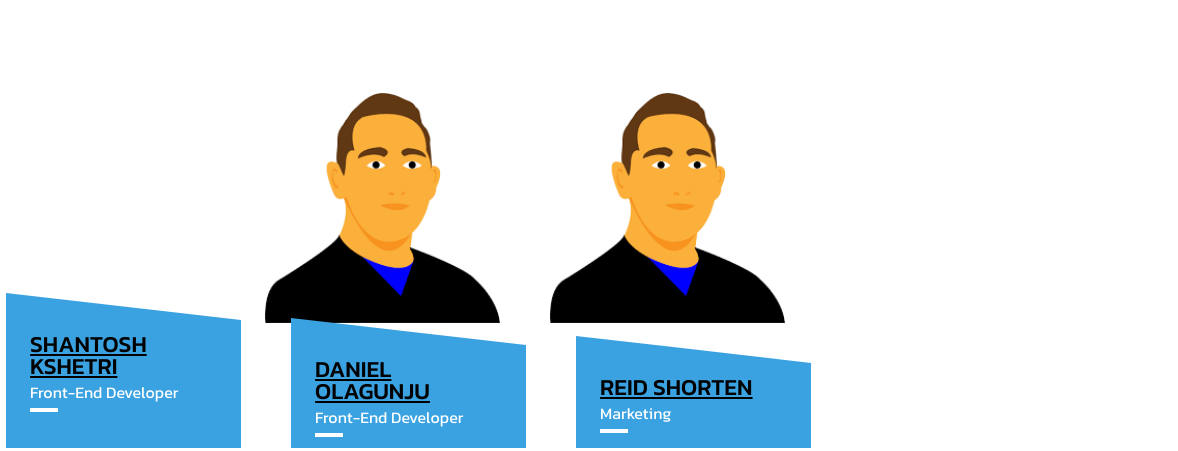
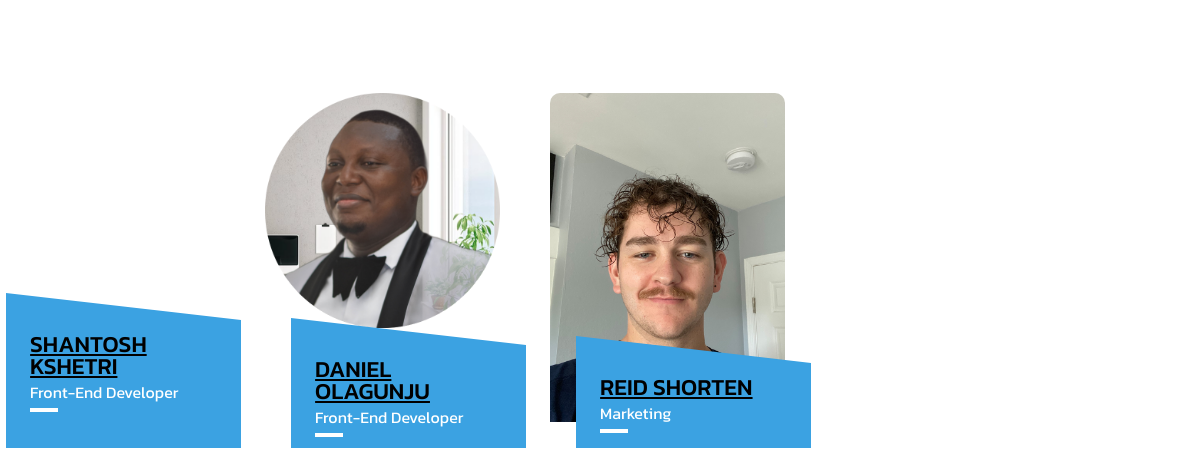
Before and after one commit to shantosh123/25Teams_page, a plain HTML site: page index.html in a window 1280 px wide. Shown: the part 2690-3141 px from the top of the page, 102-1280 px from the left. Drawn offline with nearby package versions, Linux system fonts and the light colour scheme; a script that the page names is missing; a web font is replaced by a local one.

Commit message:
Update index.html

```diff
--- a/index.html
+++ b/index.html
@@ -719,7 +719,7 @@
         <div class="col-xl-3 col-lg-4 col-md-6 col-sm-12 mt-5 mb-5 all-card webdevelopment">
             <div class="our-team">
                 <div class="team-pic">
-                    <img src="assets/img/avatar.jpg">
+                    <img src="assets/img/Daniel_Olagunju.png">
                 </div>
                 <div class="team-profile">
                     <h3 class="team-title">
@@ -741,7 +741,7 @@
         <div class="col-xl-3 col-lg-4 col-md-6 col-sm-12 mt-5 mb-5 all-card marketing">
             <div class="our-team">
                 <div class="team-pic">
-                    <img src="assets/img/avatar.jpg">
+                    <img src="assets/img/Reid_shorten.jpg">
                 </div>
                 <div class="team-profile">
                     <h3 class="team-title">
```
